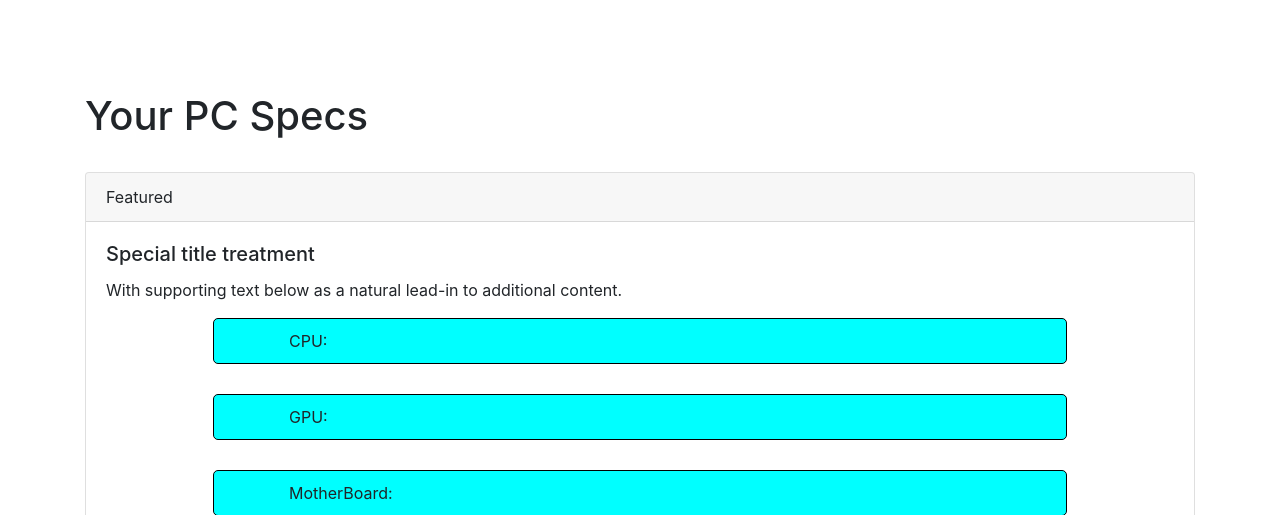
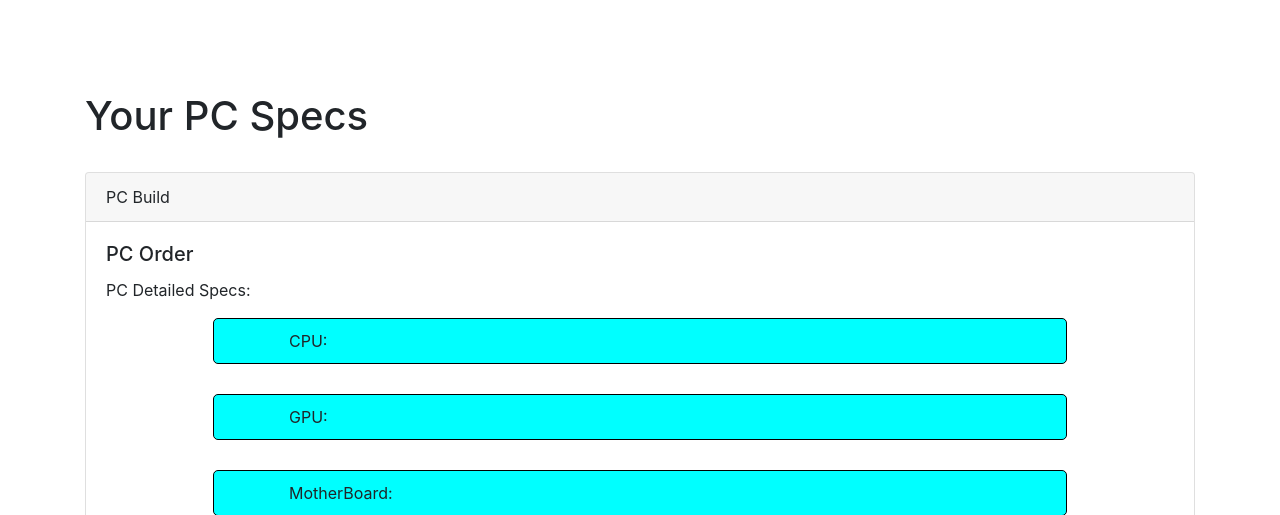
Before and after one commit to yahyaest/PC_Builder_App, a Flask app: page /order in a window 1280 px wide. Shown: the part 428-943 px from the top of the page. Run offline with Flask 2, Linux system fonts and the light colour scheme; data that the repository does not hold is empty; some libraries are stand-ins or nearby versions.

Commit message:
flask app ready to deploy V3.8

```diff
--- a/templates/order.html
+++ b/templates/order.html
@@ -9,12 +9,12 @@
 <br />
 <div class="card">
   <div class="card-header">
-    Featured
+    PC Build
   </div>
   <div class="card-body">
-    <h5 class="card-title">Special title treatment</h5>
+    <h5 class="card-title">PC Order</h5>
     <p class="card-text">
-      With supporting text below as a natural lead-in to additional content.
+      PC Detailed Specs:
     </p>
     <div class="component">
       <div class="type">CPU:</div>
```
